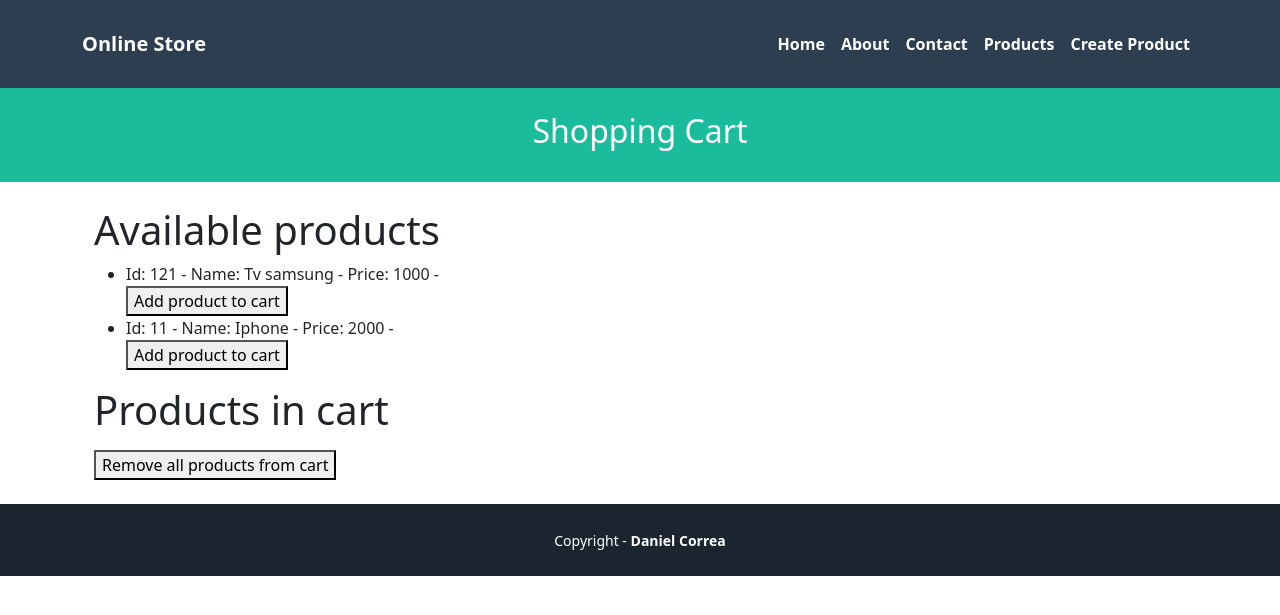
After one commit to jjgomezr1/djangocourse, a Django app: page /cart/ in a window 1280 px wide. The commit adds this page. Shown: the top 615 px of the page. Run offline with Django 5.2, Linux system fonts and the light colour scheme.

Commit message:
Nueva funcion de carrito de compras y servicio para subir imagenes

```diff
--- a/helloworld_project/helloworld_project/urls.py
+++ b/helloworld_project/helloworld_project/urls.py
@@ -16,8 +16,10 @@ Including another URLconf
 """
 from django.contrib import admin
 from django.urls import path, include
+from django.conf import settings
+from django.conf.urls.static import static
 
 urlpatterns = [
     path('admin/', admin.site.urls),
     path('', include('pages.urls')),
-]
+] + static(settings.MEDIA_URL, document_root=settings.MEDIA_ROOT)
--- a/helloworld_project/pages/apps.py
+++ b/helloworld_project/pages/apps.py
@@ -1,6 +1,10 @@
 from django.apps import AppConfig
-
+from django.utils.module_loading import import_string
+from django.conf import settings
 
 class PagesConfig(AppConfig):
     default_auto_field = 'django.db.models.BigAutoField'
     name = 'pages'
+
+    def ready(self):
+        ImageStorageClass = import_string(settings.IMAGE_STORAGE_CLASS)
--- /dev/null
+++ b/helloworld_project/pages/templates/cart/index.html
@@ -0,0 +1,45 @@
+{% extends 'pages/base.html' %}
+{% block title %} {{ title }} {% endblock %}
+{% block header_title %} {{ subtitle }} {% endblock %}
+
+{% block content %}
+<div class="container">
+  <div class="row justify-content-center">
+    <div class="col-md-12">
+      <h1>Available products</h1>
+      <ul>
+        {% for key, product in products.items %}
+          <li>
+            Id: {{ key }} -
+            Name: {{ product.name }} -
+            Price: {{ product.price }} -
+            <form method="post" action="{% url 'cart_add' key %}">
+              {% csrf_token %}
+              <button type="submit">Add product to cart</button>
+            </form>
+          </li>
+        {% endfor %}
+      </ul>
+    </div>
+  </div>
+
+  <div class="row justify-content-center">
+    <div class="col-md-12">
+      <h1>Products in cart</h1>
+      <ul>
+        {% for key, product in cart_products.items %}
+          <li>
+            Id: {{ key }} -
+            Name: {{ product.name }} -
+            Price: {{ product.price }}
+          </li>
+        {% endfor %}
+      </ul>
+      <form method="post" action="{% url 'cart_removeAll' %}">
+        {% csrf_token %}
+        <button type="submit">Remove all products from cart</button>
+      </form>
+    </div>
+  </div>
+</div>
+{% endblock %}
--- a/helloworld_project/pages/templates/pages/base.html
+++ b/helloworld_project/pages/templates/pages/base.html
@@ -24,7 +24,7 @@ crossorigin="anonymous" />
  <a class="nav-link active" href="{% url 'about' %}">About</a>
  <a class="nav-link active" href="{% url 'contact' %}">Contact</a>
  <a class="nav-link active" href="{% url 'index' %}">Products</a>
- <a class="nav-link active" href="{% url 'form' %}">Create Product</a>
+ <a class="nav-link active" href="{% url 'product_create' %}">Create Product</a>
  </div>
  </div>
  </div>
--- a/helloworld_project/pages/urls.py
+++ b/helloworld_project/pages/urls.py
@@ -1,12 +1,20 @@
 from django.urls import path
-from .views import HomePageView, AboutPageView, ContactPageView, ProductIndexView, ProductShowView, ProductCreateView
-
+from .views import HomePageView, AboutPageView, ContactPageView, ProductIndexView, ProductShowView, ProductCreateView, CartView, CartRemoveAllView, UploadImageView, ImageViewFactory, ImageViewNoDI
+from .utils import ImageLocalStorage
 
 urlpatterns = [
 path('', HomePageView.as_view(), name='home'),
 path('about/', AboutPageView.as_view(), name='about'),
 path('contact/', ContactPageView.as_view(), name='contact'),
 path('products/', ProductIndexView.as_view(), name='index'),
-path('products/create', ProductCreateView.as_view(), name='form'),
+path('products/create', ProductCreateView.as_view(), name='product_create'),
 path('products/<str:id>', ProductShowView.as_view(), name='show'),
+path('cart/', CartView.as_view(), name='cart_index'),
+path('cart/add/<str:product_id>', CartView.as_view(), name='cart_add'),
+path('cart/removeAll', CartRemoveAllView.as_view(), name='cart_removeAll'),
+path('upload/', UploadImageView.as_view(), name='upload_image'),
+path('image/', ImageViewFactory(ImageLocalStorage()).as_view(), name='image_index'),
+path('image/save', ImageViewFactory(ImageLocalStorage()).as_view(), name='image_save'),
+path('imagenotdi/', ImageViewNoDI.as_view(), name='imagenodi_index'),
+path('image/save', ImageViewNoDI.as_view(), name='imagenodi_save'),
 ]
--- a/helloworld_project/pages/views.py
+++ b/helloworld_project/pages/views.py
@@ -6,8 +6,106 @@ from django.shortcuts import redirect, get_object_or_404
 from .models import Product
 from django.http import HttpResponseRedirect
 from django.urls import reverse
+from django.shortcuts import render
+from .utils import FileStorage
+from pages.utils import ImageLocalStorage
 
 # Create your views here.
+
+class ImageViewNoDI(View):
+  template_name = 'images/index.html'
+  def get(self, request):
+   image_url = request.session.get('image_url', '')
+
+   return render(request, self.template_name, {'image_url': image_url})
+  def post(self, request):
+   image_storage = ImageLocalStorage()
+   image_url = image_storage.store(request)
+   request.session['image_url'] = image_url
+   return redirect('image_index')
+
+class UploadImageView(View):
+    template_name = 'upload.html'
+
+    def get(self, request):
+        return render(request, self.template_name)
+
+    def post(self, request):
+        storage = ImageLocalStorage()  # Sin abstracción
+        image_url = storage.store(request)
+        return render(request, self.template_name, {'image_url': image_url})
+
+def ImageViewFactory(image_storage):
+    class ImageView(View):
+        template_name = 'images/index.html'
+
+        def get(self, request):
+            image_url = request.session.get('image_url', '')
+            return render(request, self.template_name, {'image_url': image_url})
+
+        def post(self, request):
+            image_url = image_storage.store(request)
+            request.session['image_url'] = image_url
+            return redirect('image_index')
+
+    return ImageView
+
+class UploadImageView(View):
+    template_name = 'pages/upload.html'
+
+    def get(self, request):
+        return render(request, self.template_name)
+
+    def post(self, request):
+        uploaded_file = request.FILES['image']  # Recibe el archivo
+        storage = FileStorage()  # Usamos la clase de utils.py
+        file_url = storage.save(uploaded_file, uploaded_file.name)
+        return render(request, self.template_name, {'file_url': file_url})
+
+class CartView(View):
+    template_name = 'cart/index.html'
+
+    def get(self, request):
+        # Simulación de "base de datos"
+        products = {
+            121: {'name': 'Tv samsung', 'price': '1000'},
+            11: {'name': 'Iphone', 'price': '2000'}
+        }
+
+        # Obtener productos del carrito desde sesión
+        cart_products = {}
+        cart_product_data = request.session.get('cart_product_data', {})
+
+        for key, product in products.items():
+            if str(key) in cart_product_data.keys():
+                cart_products[key] = product
+
+        # Datos para la vista
+        view_data = {
+            'title': 'Cart - Online Store',
+            'subtitle': 'Shopping Cart',
+            'products': products,
+            'cart_products': cart_products
+        }
+
+        return render(request, self.template_name, view_data)
+
+    def post(self, request, product_id):
+        # Agregar un producto al carrito
+        cart_product_data = request.session.get('cart_product_data', {})
+        cart_product_data[str(product_id)] = product_id
+        request.session['cart_product_data'] = cart_product_data
+
+        return redirect('cart_index')
+
+
+class CartRemoveAllView(View):
+    def post(self, request):
+        # Vaciar el carrito
+        if 'cart_product_data' in request.session:
+            del request.session['cart_product_data']
+
+        return redirect('cart_index')
 
 class ProductForm(forms.ModelForm):
    class Meta:
```
Also changed, not shown: helloworld_project/helloworld_project/settings.py (+8 -0 lines), helloworld_project/pages/interfaces.py (added, +8 -0 lines), helloworld_project/pages/templates/images/index.html (added, +26 -0 lines), helloworld_project/pages/templates/imagesnotdi/index.html (added, +24 -0 lines), helloworld_project/pages/templates/pages/upload.html (added, +16 -0 lines), helloworld_project/pages/templates/products/create.html (+6 -6 lines), helloworld_project/pages/utils.py (added, +43 -0 lines), helloworld_project/db.sqlite3, helloworld_project/media/uploaded_images/Screenshot 2025-08-13 165919.png (added), helloworld_project/media/uploaded_images/Screenshot 2025-08-13 171114.png (added), helloworld_project/media/uploaded_images/Screenshot 2025-08-13 171326.png (added).
